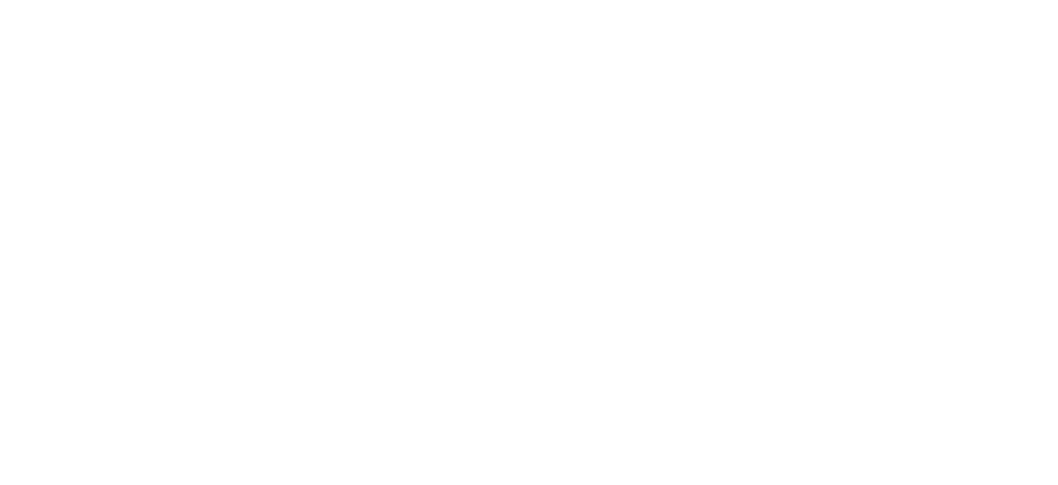
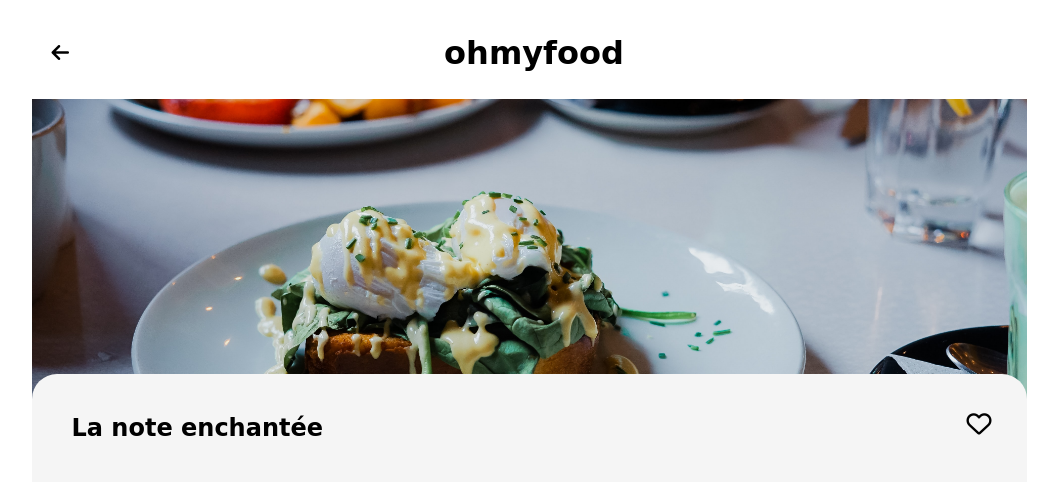
Before and after one commit to Adussz/Projet-3, a plain HTML site: page restaurant-3.html in a window 1280 px wide. Shown: the whole page, without its empty margins (111-1169 px from the left). Drawn offline with Linux system fonts and the light colour scheme; a web font is replaced by a local one.

Commit message:
header restaurant 3

```diff
--- a/restaurant-3.html
+++ b/restaurant-3.html
@@ -9,6 +9,23 @@
     <link rel="stylesheet" href="style.css">
 </head>
 <body>
-
+    <div class="sizecontainer">
+        <header class="header1 sizecontainer">
+          <a href="index.html" class="icon">
+               <i class="fa-solid fa-arrow-left"></i>
+        </a>
+        <h1>ohmyfood</h1>
+    </header>
+    <div class="interface">
+    <img src="images/restaurant3.jpg" alt="restaurant 1">
+    </div>
+ <section class="container-resto1">
+        <div class="tittle-1">
+        <h2>La note enchantée</h2>
+        </div>
+        <div class="heart-tittle">
+            <i class="fa-regular fa-heart heart-v1"></i>
+            <i class="fas fa-heart heart-v2"></i>
+        </div>
 </body>
 </html>
```
